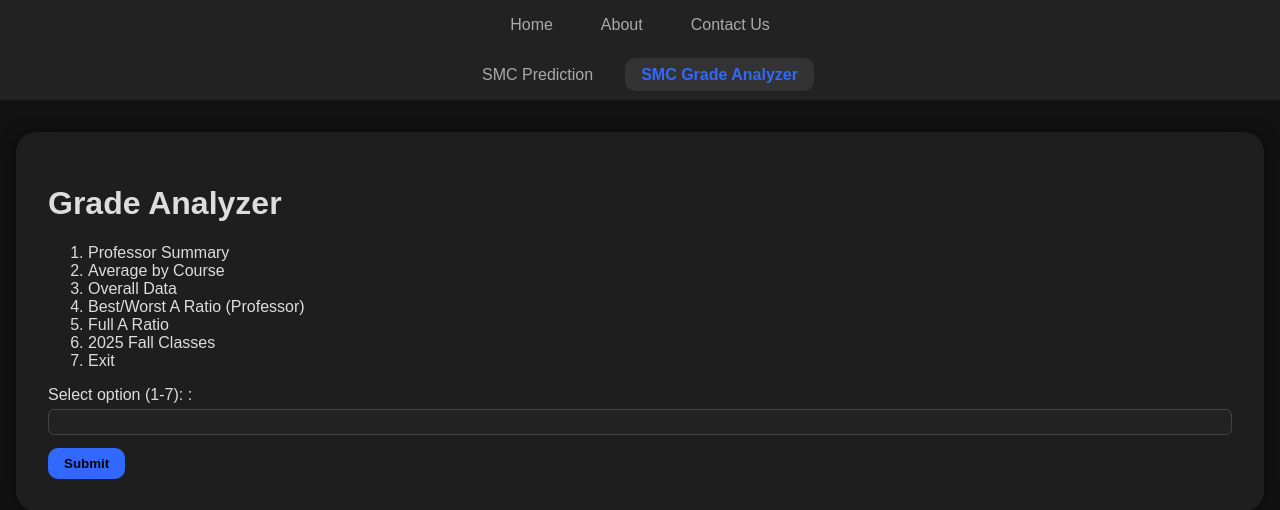
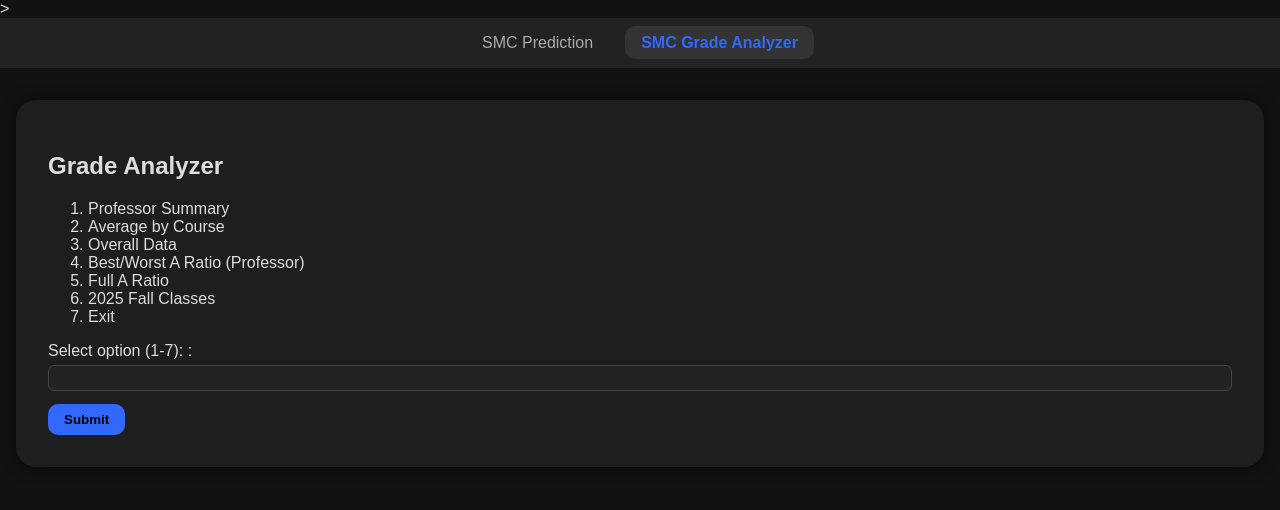
Before and after one commit to TsubasaTz/SMC-Grade-Predictor-TEST, a Flask app: page /analyzer in a window 1280 px wide. Shown: the top 510 px of the page. Run offline with Flask 3, Linux system fonts and the light colour scheme.

Commit message:
Update base.html

```diff
--- a/templates/base.html
+++ b/templates/base.html
@@ -7,17 +7,9 @@
   <link rel="stylesheet" href="{{ url_for('static', filename='styles.css') }}">
 </head>
 <body>
+   <nav class="navbar">
 
-  <!-- 🔹 Main site navbar at the very top -->
-  <nav class="navbar main-nav">
-    <ul>
-      <li><a href="{{ url_for('home') }}" class="{% if request.path=='/' %}active{% endif %}">Home</a></li>
-      <li><a href="{{ url_for('about') }}" class="{% if request.path=='/about' %}active{% endif %}">About</a></li>
-      <li><a href="{{ url_for('contact') }}" class="{% if request.path=='/contact' %}active{% endif %}">Contact Us</a></li>
-    </ul>
-  </nav>
-
-  <!-- 🔹 Tool-specific navbar (underneath main one) -->
+>
   <nav class="navbar tool-nav">
     <ul>
       <li><a href="{{ url_for('prediction') }}" class="{% if request.path=='/prediction' %}active{% endif %}">SMC Prediction</a></li>
```
